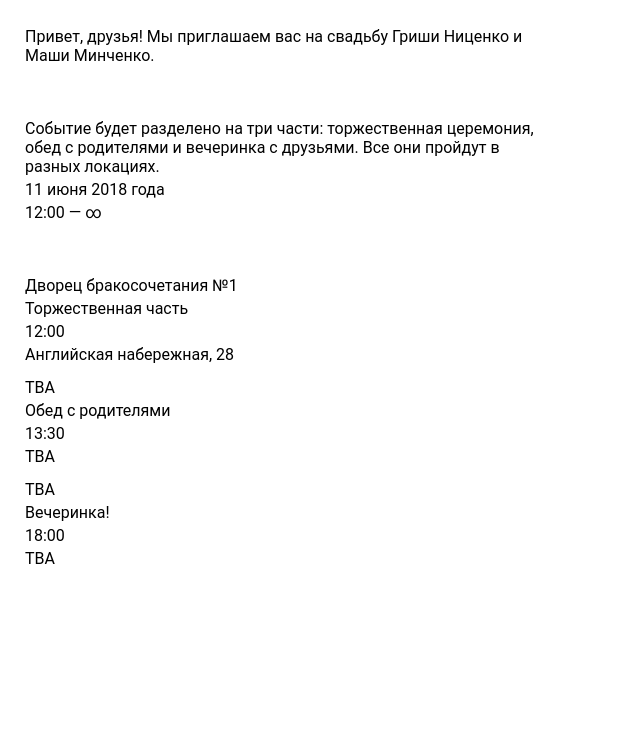
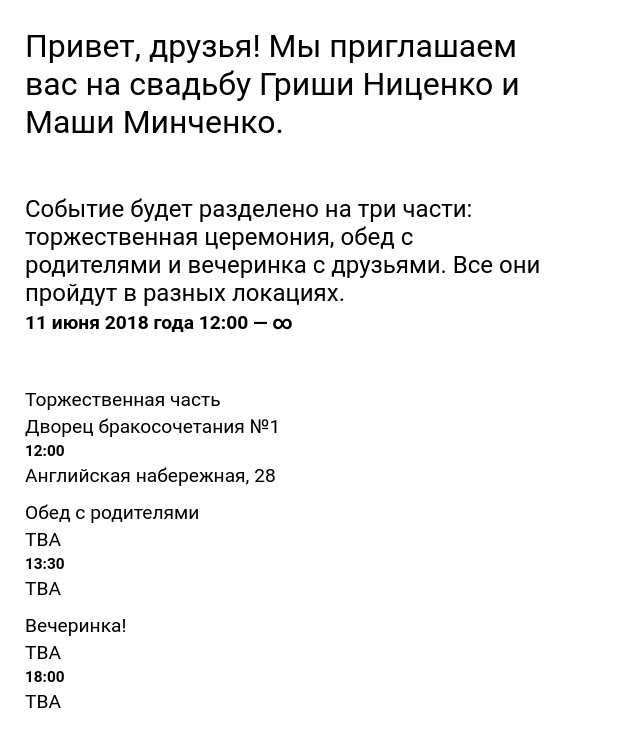
Before and after one commit to gnitsenko93/wedding, a React (Create React App) app: page / in a window 1280 px wide. Shown: the top 746 px of the page, without its empty margins (0-640 px from the left). Built offline with nearby package versions, Linux system fonts and the light colour scheme; the HTML template or start-up script is replaced by a standard one.

Commit message:
a bit styling

```diff
--- a/src/components/Overview.js
+++ b/src/components/Overview.js
@@ -5,8 +5,7 @@ class Overview extends Component {
     render() {
         return <div className="overview">
             <span>{this.props.description}</span>
-            <span>{this.props.dates}</span>
-            <span>{this.props.time}</span>
+            <span className="timestamp">{this.props.dates}</span>
         </div>;
     }
 }
--- a/src/components/Place.js
+++ b/src/components/Place.js
@@ -4,9 +4,9 @@ import '../styles/Place.css';
 class Place extends Component {
 	render() {
 	    return <div className="place">
+            <span>{this.props.purpose}</span>
             <span>{this.props.name}</span>
-            <span>{this.props.purpose}</span>
-            <span>{this.props.time}</span>
+            <span className="timestamp">{this.props.time}</span>
             <span>{this.props.address}</span>
         </div>;
     }
--- a/src/json/wedding.json
+++ b/src/json/wedding.json
@@ -3,9 +3,7 @@
 
 	"description": "Событие будет разделено на три части: торжественная церемония, обед с родителями и вечеринка с друзьями. Все они пройдут в разных локациях.",
 
-	"dates": "11 июня 2018 года",
-
-	"time": "12:00 — ∞",
+	"dates": "11 июня 2018 года 12:00 — ∞",
 
 	"places": [
 		{
--- a/src/styles/App.css
+++ b/src/styles/App.css
@@ -5,3 +5,8 @@
 .app__section {
     padding: 20px;
 }
+
+.timestamp {
+    font-size: 0.8em;
+    font-weight: bold;
+}
--- a/src/styles/Overview.css
+++ b/src/styles/Overview.css
@@ -1,8 +1,9 @@
 .overview {
     padding: 5px;
+    font-size: 1.5em;
 }
 
 .overview span {
     display: block;
-    padding: 2px 0 2px 0
+    padding: 2px 0 2px 0;
 }
--- a/src/styles/Place.css
+++ b/src/styles/Place.css
@@ -1,8 +1,9 @@
 .place {
     padding: 5px;
+    font-size: 1.2em;
 }
 
 .place span {
     display: block;
-    padding: 2px 0 2px 0
+    padding: 2px 0 2px 0;
 }
--- a/src/styles/Summary.css
+++ b/src/styles/Summary.css
@@ -1,8 +1,9 @@
 .summary {
     padding: 5px;
+    font-size: 2em;
 }
 
 .summary span {
     display: block;
-    padding: 2px 0 2px 0
+    padding: 2px 0 2px 0;
 }
```
